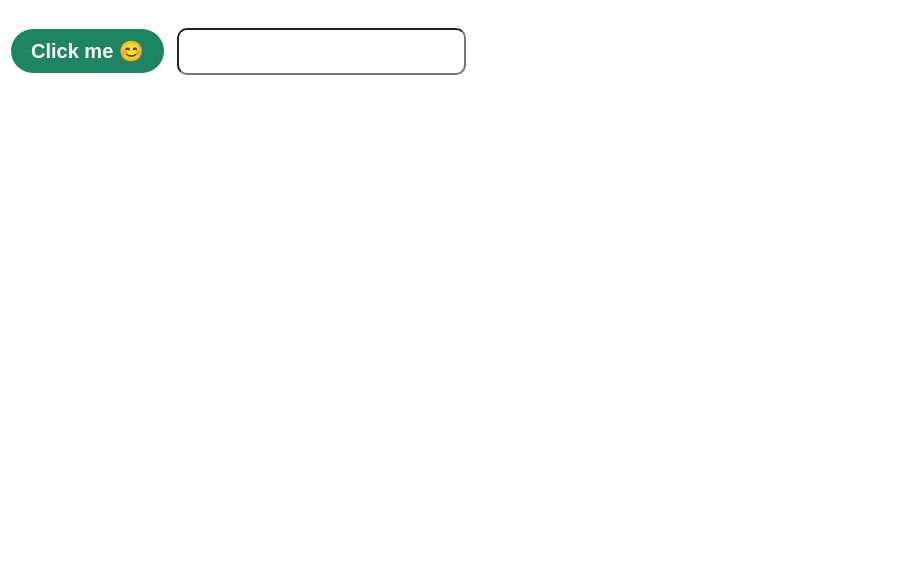
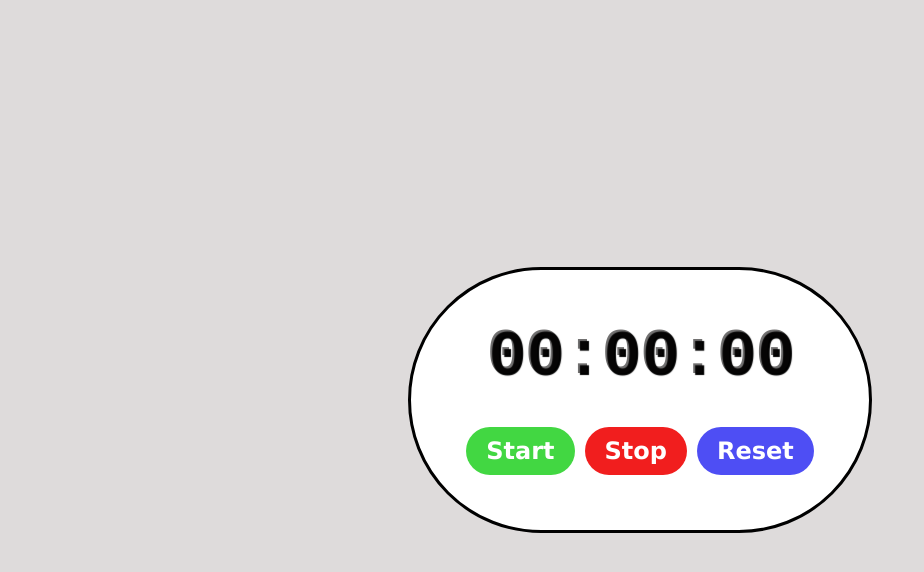
Before and after one commit to AkideweKuseh/courses, a React (Vite) app in the folder react-course/my-react-app/: page / in a window 1280 px wide. Shown: the top 572 px of the page, without its empty margins (0-924 px from the left). Built offline with nearby package versions, Linux system fonts and the light colour scheme.

Commit message:
Stopwatch - End of React Course

```diff
--- a/react-course/my-react-app/src/AnotherComponent.jsx
+++ b/react-course/my-react-app/src/AnotherComponent.jsx
@@ -1,3 +1,4 @@
+/* eslint-disable no-unused-vars */
 import { useState, useEffect, useRef } from "react";
 
 function AnotherComponent() {
--- a/react-course/my-react-app/src/App.jsx
+++ b/react-course/my-react-app/src/App.jsx
@@ -1,9 +1,6 @@
-import AnotherComponent from "./AnotherComponent";
-
+import StopWatch from "./StopWatch.jsx";
 function App() {
-  return (
-      <AnotherComponent/>
-  );
+  return <StopWatch />;
 }
 
 export default App;
--- /dev/null
+++ b/react-course/my-react-app/src/StopWatch.jsx
@@ -0,0 +1,71 @@
+import { useState, useEffect, useRef } from "react";
+
+function StopWatch() {
+  const [isRunning, setIsRunning] = useState(false);
+  const [timeElapsed, setTimeElapsed] = useState(0);
+  const intervalIdRef = useRef(null);
+  const startTimeRef = useRef(0);
+
+  useEffect(() => {
+    if (isRunning) {
+      intervalIdRef.current = setInterval(() => {
+        setTimeElapsed(Date.now() - startTimeRef.current);
+      }, 10);
+    }
+
+    return () => {
+      clearInterval(intervalIdRef.current);
+    };
+  }, [isRunning]);
+
+  const start = () => {
+    setIsRunning(true);
+    startTimeRef.current = Date.now() - timeElapsed;
+  };
+
+  const stop = () => {
+    setIsRunning(false);
+  };
+
+  const reset = () => {
+    setIsRunning(false);
+    setTimeElapsed(0);
+  };
+
+  const padZero = (num) => {
+    return num < 10? '0' + num : num;
+}
+
+  const formatTime = () => {
+
+    // let hours = Math.floor(timeElapsed / (1000 * 60 * 60));
+    let minutes = Math.floor(timeElapsed / (1000 * 60) % 60);
+    let seconds = Math.floor(timeElapsed / (1000) % 60);
+    let milliseconds = Math.floor((timeElapsed % 1000) / 10);
+
+    // for pading with zeros we could typecast to string the use the padStart function
+
+    minutes = String(minutes).padStart(2, "0")
+
+    return `${minutes}:${padZero(seconds)}:${padZero(milliseconds)}`;
+  };
+
+  return (
+    <div className="stopwatch">
+      <div className="display">{formatTime()}</div>
+      <div className="controls">
+        <button className="start-button" onClick={start}>
+          Start
+        </button>
+        <button className="stop-button" onClick={stop}>
+          Stop
+        </button>
+        <button className="reset-button" onClick={reset}>
+          Reset
+        </button>
+      </div>
+    </div>
+  );
+}
+
+export default StopWatch;
--- a/react-course/my-react-app/src/index.css
+++ b/react-course/my-react-app/src/index.css
@@ -91,15 +91,16 @@ img {
 body {
   font-family: Arial, sans-serif;
   /* background-image: url(./assets/bg.jpg); */
-  background-position: center;
+  /* background-position: center;
   background-repeat: no-repeat;
   background-size: cover;
-  background-attachment: fixed;
-  /* margin: 0; */
-  /* display: flex;
+  background-attachment: fixed; */
+  background-color: hsla(0, 4%, 73%, 0.498);
+  margin: 0;
+  display: flex;
   justify-content: center;
   height: 100vh;
-  align-items: center; */
+  align-items: center;
 }
 
 .clock-container{
@@ -187,7 +188,7 @@ input[type="color"] {
   border-radius: 10px;
 }
 
-button {
+/* button {
   font-size: 1.25rem;
   font-weight: bold;
   font-family: sans-serif;
@@ -199,7 +200,7 @@ button {
   cursor: pointer;
   transition: background-color 0.5s ease;
   background-color: hsl(160, 63%, 32%);
-}
+} */
 
 button:hover {
   transform: translateY(-5px);
@@ -263,3 +264,57 @@ h1{
   /* font-size: medium; */
   font-family: monospace;
 }
+
+.stopwatch{
+  display: flex;
+  flex-direction: column;
+  justify-content: center;
+  align-items: center;
+  border: 3px solid black;
+  padding: 50px;
+  border-radius: 200px;
+  background-color: #fff;
+}
+
+.display{
+  font-size: 4rem;
+  font-family: monospace;
+  font-weight: bold;
+  color: hsla(0, 7%, 3%, 0.573);
+  text-shadow: 2px 2px 1px black;
+  margin-bottom: 30px;
+}
+
+.controls button{
+  font-size: 1.5rem;
+  font-weight: bold;
+  padding: 10px 20px;
+  margin: 5px;
+  border: none;
+  border-radius: 30px;
+  cursor: pointer;
+  color: #fff;
+  font-family: 'Lucida Sans', 'Lucida Sans Regular', 'Lucida Grande', 'Lucida Sans Unicode', Geneva, Verdana, sans-serif;
+  transition: background-color 0.5s ease;
+}
+
+.start-button{
+  background-color: hsl(120, 65%, 55%);
+}
+.start-button:hover{
+  background-color: hsl(120, 65%, 45%);
+}
+
+.stop-button{
+  background-color: hsl(0, 88%, 53%);
+}
+.stop-button:hover{
+  background-color: hsl(0, 88%, 43%);
+}
+
+.reset-button{
+  background-color: hsl(240, 88%, 63%);
+}
+.reset-button:hover{
+  background-color: hsl(240, 88%, 53%);
+}
```
